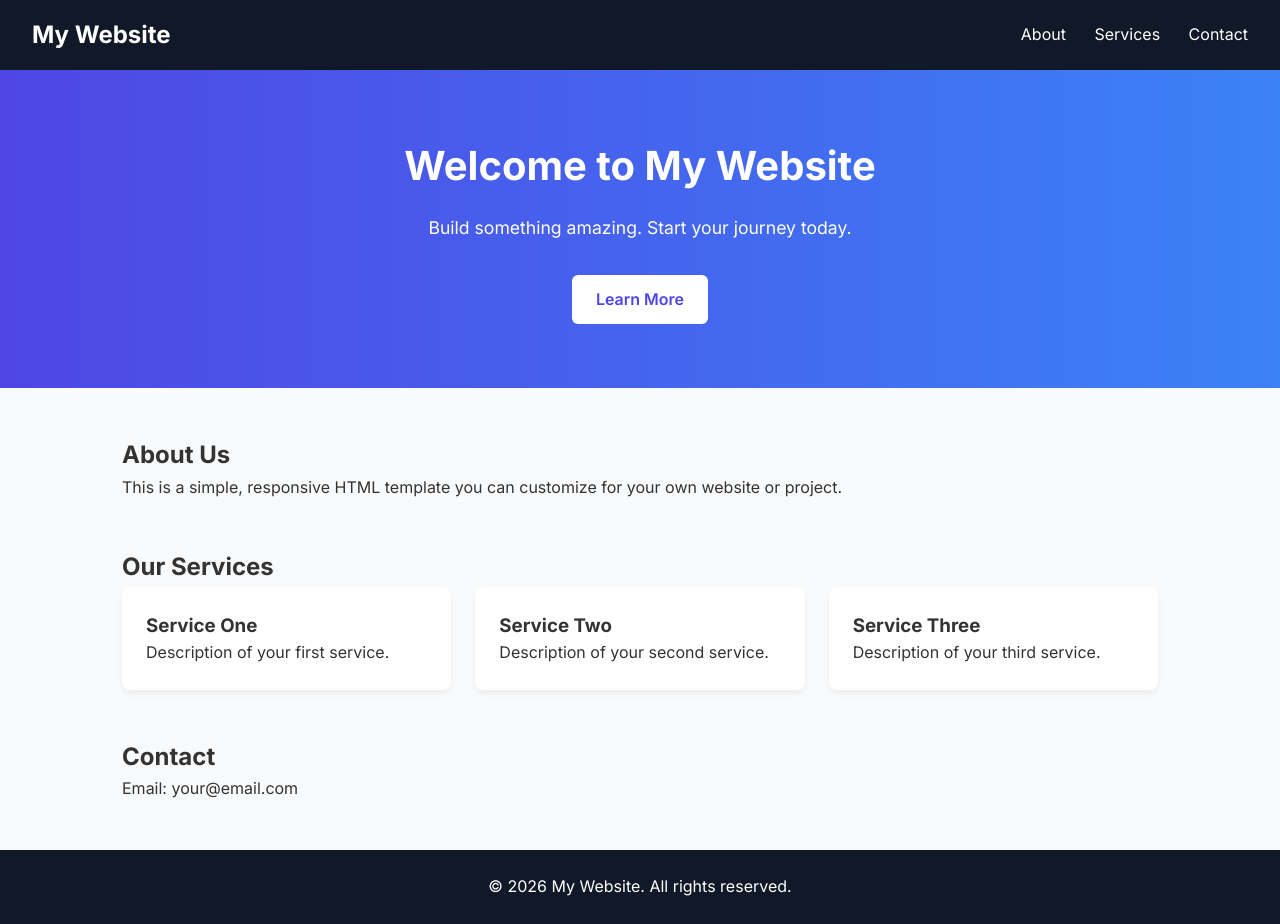
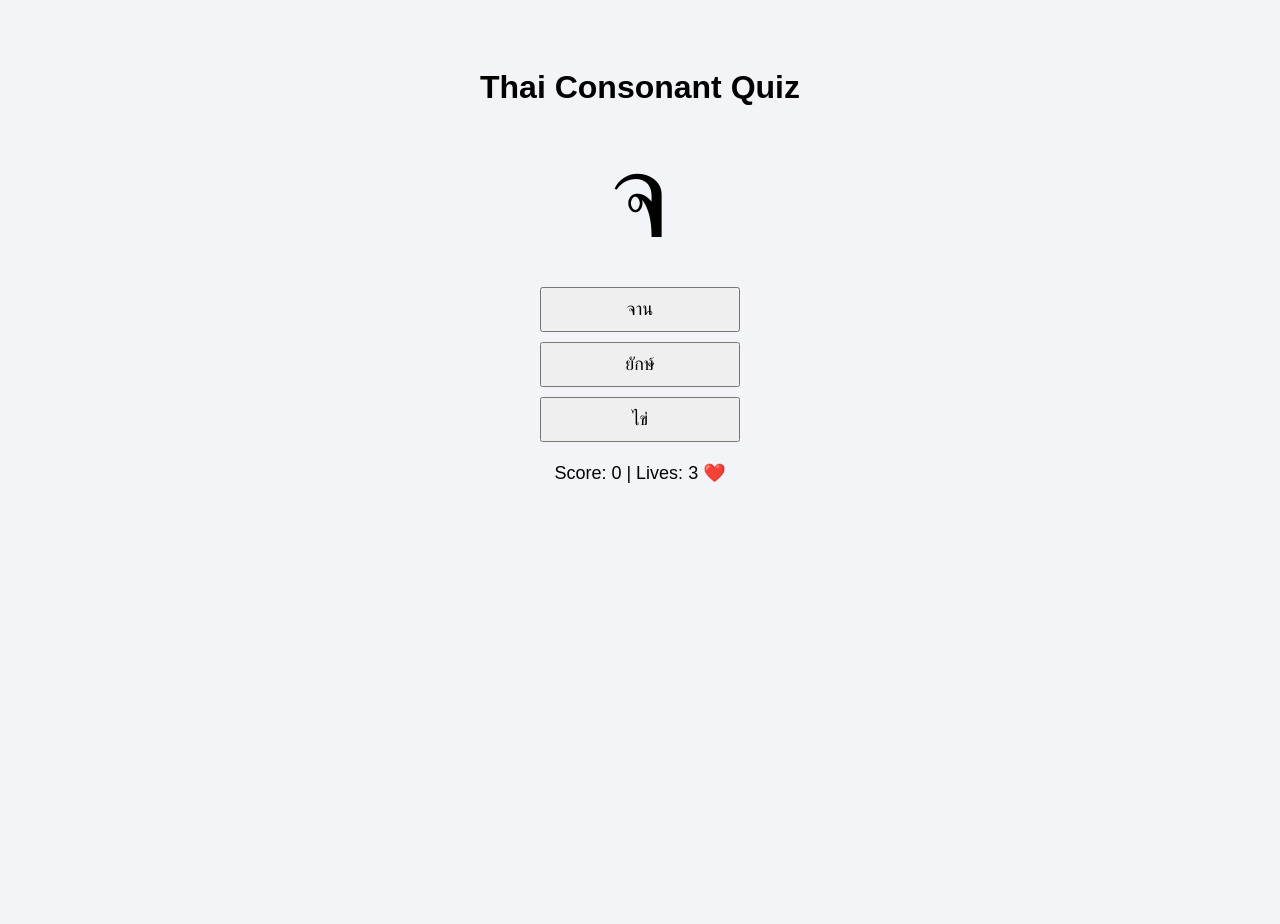
Before and after one commit to 6858064056-blip/members, a plain HTML site: page index.html in a window 1280 px wide. After the commit the page ends 800 px from the top, so only its background shows below. Drawn offline with Linux system fonts and the light colour scheme.

Commit message:
Update index.html

```diff
--- a/index.html
+++ b/index.html
@@ -1,176 +1,163 @@
 <!DOCTYPE html>
-<html lang="en">
+<html lang="th">
 <head>
-  <meta charset="UTF-8" />
-  <meta name="viewport" content="width=device-width, initial-scale=1.0" />
-  <meta name="description" content="Your website description here" />
-  <title>My Website</title>
-
-  <!-- Google Font -->
-  <link rel="preconnect" href="https://fonts.googleapis.com">
-  <link rel="preconnect" href="https://fonts.gstatic.com" crossorigin>
-  <link href="https://fonts.googleapis.com/css2?family=Inter:wght@300;400;600;700&display=swap" rel="stylesheet">
+<meta charset="UTF-8">
+<meta name="viewport" content="width=device-width, initial-scale=1.0">
+<title>Thai Consonant Quiz</title>
 
 <style>
-    * {
-      margin: 0;
-      padding: 0;
-      box-sizing: border-box;
+  body {
+    font-family: Arial, sans-serif;
+    text-align: center;
+    background: #f2f4f8;
+    padding: 40px;
   }
 
-    body {
-      font-family: 'Inter', sans-serif;
-      line-height: 1.6;
-      background-color: #f9fafb;
-      color: #333;
+  h1 { margin-bottom: 20px; }
+
+  .letter {
+    font-size: 120px;
+    margin: 20px 0;
   }
 
-    header {
-      background: #111827;
-      color: #fff;
-      padding: 1rem 2rem;
-      display: flex;
-      justify-content: space-between;
-      align-items: center;
+  .choices button {
+    display: block;
+    margin: 10px auto;
+    padding: 10px 20px;
+    font-size: 18px;
+    width: 200px;
+    cursor: pointer;
   }
 
-    header h1 {
-      font-size: 1.5rem;
+  .status {
+    margin-top: 20px;
+    font-size: 18px;
   }
 
-    nav a {
-      color: #fff;
-      text-decoration: none;
-      margin-left: 1.5rem;
-      font-weight: 500;
+  .gameover {
+    font-size: 24px;
+    color: red;
+    margin-top: 20px;
   }
 
-    nav a:hover {
-      text-decoration: underline;
-    }
-
-    .hero {
-      padding: 4rem 2rem;
-      text-align: center;
-      background: linear-gradient(to right, #4f46e5, #3b82f6);
-      color: white;
-    }
-
-    .hero h2 {
-      font-size: 2.5rem;
-      margin-bottom: 1rem;
-    }
-
-    .hero p {
-      font-size: 1.1rem;
-      margin-bottom: 2rem;
-    }
-
-    .btn {
-      display: inline-block;
-      padding: 0.75rem 1.5rem;
-      background: #fff;
-      color: #4f46e5;
-      border-radius: 6px;
-      text-decoration: none;
-      font-weight: 600;
-    }
-
-    .btn:hover {
-      opacity: 0.9;
-    }
-
-    .container {
-      max-width: 1100px;
-      margin: 3rem auto;
-      padding: 0 2rem;
-    }
-
-    .section {
-      margin-bottom: 3rem;
-    }
-
-    .cards {
-      display: grid;
-      grid-template-columns: repeat(auto-fit, minmax(250px, 1fr));
-      gap: 1.5rem;
-    }
-
-    .card {
-      background: #fff;
-      padding: 1.5rem;
-      border-radius: 8px;
-      box-shadow: 0 4px 6px rgba(0, 0, 0, 0.05);
-    }
-
-    footer {
-      background: #111827;
-      color: #fff;
-      text-align: center;
-      padding: 1.5rem;
-      margin-top: 3rem;
-    }
-
-    @media (max-width: 600px) {
-      .hero h2 {
-        font-size: 2rem;
-      }
+  .restart {
+    margin-top: 15px;
+    padding: 8px 16px;
+    font-size: 16px;
+    cursor: pointer;
   }
 </style>
 </head>
+
 <body>
 
-  <header>
-    <h1>My Website</h1>
-    <nav>
-      <a href="#about">About</a>
-      <a href="#services">Services</a>
-      <a href="#contact">Contact</a>
-    </nav>
-  </header>
+<h1>Thai Consonant Quiz</h1>
 
-  <section class="hero">
-    <h2>Welcome to My Website</h2>
-    <p>Build something amazing. Start your journey today.</p>
-    <a href="#about" class="btn">Learn More</a>
-  </section>
+<div class="letter" id="letter">ก</div>
 
-  <div class="container">
-    <section id="about" class="section">
-      <h2>About Us</h2>
-      <p>
-        This is a simple, responsive HTML template you can customize
-        for your own website or project.
-      </p>
-    </section>
+<div class="choices" id="choices"></div>
 
-    <section id="services" class="section">
-      <h2>Our Services</h2>
-      <div class="cards">
-        <div class="card">
-          <h3>Service One</h3>
-          <p>Description of your first service.</p>
-        </div>
-        <div class="card">
-          <h3>Service Two</h3>
-          <p>Description of your second service.</p>
-        </div>
-        <div class="card">
-          <h3>Service Three</h3>
-          <p>Description of your third service.</p>
-        </div>
-      </div>
-    </section>
-
-    <section id="contact" class="section">
-      <h2>Contact</h2>
-      <p>Email: your@email.com</p>
-    </section>
+<div class="status">
+  Score: <span id="score">0</span> |
+  Lives: <span id="lives">3</span> ❤️
 </div>
 
-  <footer>
-    <p>&copy; 2026 My Website. All rights reserved.</p>
-  </footer>
+<div class="gameover" id="gameover"></div>
+<button class="restart" onclick="restartGame()" style="display:none;" id="restartBtn">Restart</button>
+
+<script>
+const consonants = [
+  { letter: "ก", name: "ไก่" },
+  { letter: "ข", name: "ไข่" },
+  { letter: "ค", name: "ควาย" },
+  { letter: "ง", name: "งู" },
+  { letter: "จ", name: "จาน" },
+  { letter: "ช", name: "ช้าง" },
+  { letter: "ด", name: "เด็ก" },
+  { letter: "ต", name: "เต่า" },
+  { letter: "บ", name: "ใบไม้" },
+  { letter: "ป", name: "ปลา" },
+  { letter: "ม", name: "ม้า" },
+  { letter: "ย", name: "ยักษ์" },
+  { letter: "ร", name: "เรือ" },
+  { letter: "ล", name: "ลิง" },
+  { letter: "ว", name: "แหวน" },
+  { letter: "ส", name: "เสือ" },
+  { letter: "ห", name: "หีบ" },
+  { letter: "อ", name: "อ่าง" }
+];
+
+let current;
+let score = 0;
+let lives = 3;
+
+function newQuestion() {
+  if (lives <= 0) return;
+
+  const randomIndex = Math.floor(Math.random() * consonants.length);
+  current = consonants[randomIndex];
+
+  document.getElementById("letter").textContent = current.letter;
+
+  let options = [current.name];
+
+  while (options.length < 3) {
+    const randomOption = consonants[Math.floor(Math.random() * consonants.length)].name;
+    if (!options.includes(randomOption)) {
+      options.push(randomOption);
+    }
+  }
+
+  options.sort(() => Math.random() - 0.5);
+
+  const choicesDiv = document.getElementById("choices");
+  choicesDiv.innerHTML = "";
+
+  options.forEach(option => {
+    const btn = document.createElement("button");
+    btn.textContent = option;
+    btn.onclick = () => checkAnswer(option);
+    choicesDiv.appendChild(btn);
+  });
+}
+
+function checkAnswer(selected) {
+  if (lives <= 0) return;
+
+  if (selected === current.name) {
+    score++;
+  } else {
+    lives--;
+  }
+
+  document.getElementById("score").textContent = score;
+  document.getElementById("lives").textContent = lives;
+
+  if (lives <= 0) {
+    endGame();
+  } else {
+    newQuestion();
+  }
+}
+
+function endGame() {
+  document.getElementById("gameover").textContent = "Game Over!";
+  document.getElementById("choices").innerHTML = "";
+  document.getElementById("restartBtn").style.display = "inline-block";
+}
+
+function restartGame() {
+  score = 0;
+  lives = 3;
+  document.getElementById("score").textContent = score;
+  document.getElementById("lives").textContent = lives;
+  document.getElementById("gameover").textContent = "";
+  document.getElementById("restartBtn").style.display = "none";
+  newQuestion();
+}
+
+newQuestion();
+</script>
 
 </body>
 </html>
```
Lines whose indentation alone changed are shown as unchanged.
